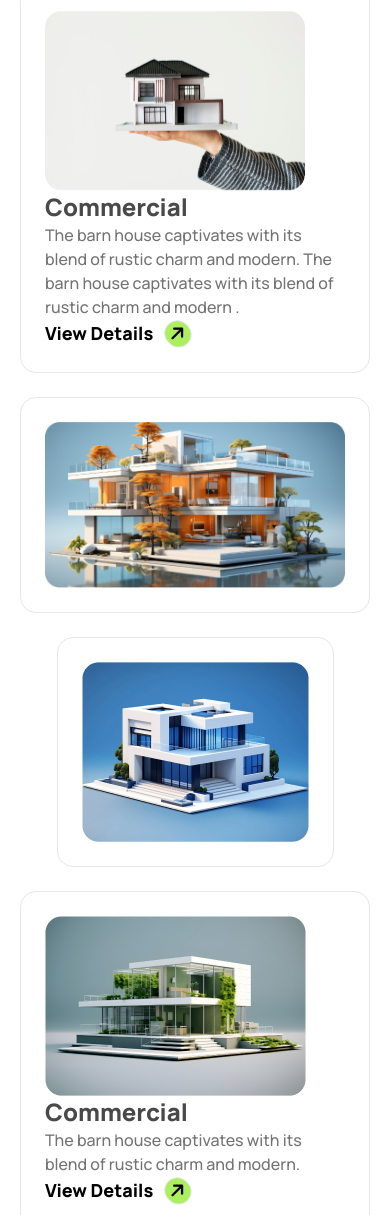
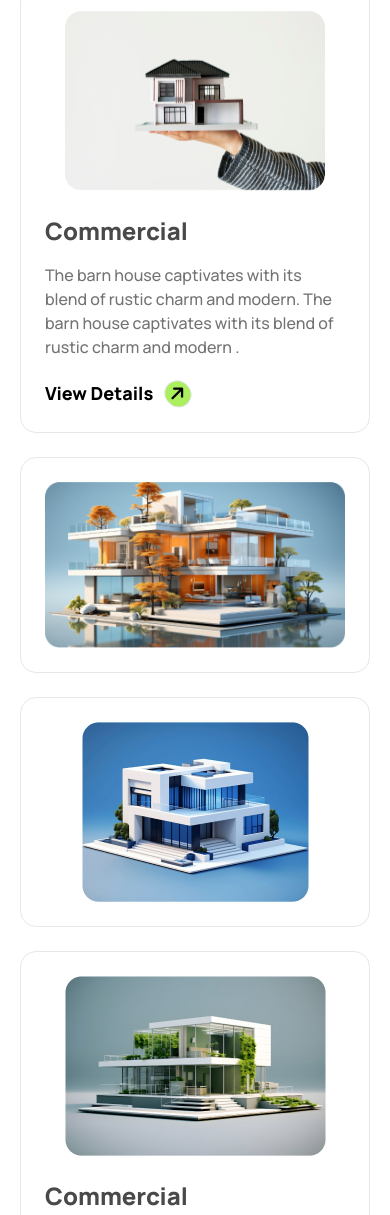
Before and after one commit to Rza-O/rinterio-landing-tailwind-daisyui, a plain HTML site: page index.html in a window 390 px wide. Shown: the part 4238-5453 px from the top of the page. Drawn offline with nearby package versions, Linux system fonts and the light colour scheme.

Commit message:
Portfolio section corrected

```diff
--- a/index.html
+++ b/index.html
@@ -244,10 +244,10 @@
                 <!-- Card 1 -->
                  <div class="border rounded-2xl p-6 lg:col-span-6">
                     <div class="lg:flex gap-6">
-                        <img src="./assets/img1.png" alt="">
-                        <div>
-                            <h2 class="text-[#494949] text-2xl font-extrabold">Commercial</h2>
-                            <p class="font-medium text-[#737373]">The barn house captivates with its blend of rustic charm and modern. The barn house captivates with its blend of rustic charm and modern .</p>
+                        <img class="mx-auto mb-6" src="./assets/img1.png" alt="">
+                        <div class="">
+                            <h2 class="text-[#494949] text-2xl font-extrabold mb-4">Commercial</h2>
+                            <p class="font-medium text-[#737373] mb-5">The barn house captivates with its blend of rustic charm and modern. The barn house captivates with its blend of rustic charm and modern .</p>
                             <a class="bg-white text-black rounded-3xl font-extrabold text-lg mx-auto">
                                 View Details
                                 <i class="fa-solid fa-arrow-right ml-2 bg-[#ABEF5F] text-black border rounded-full p-1 -rotate-45"></i>
@@ -260,16 +260,16 @@
                     <img src="./assets/img2.png" alt="">
                  </div>
                 <!-- Card 3 -->
-                 <div class="border rounded-2xl p-6 lg:col-span-2 mx-auto">
-                    <img src="./assets/img3.png" alt="">
+                 <div class="border rounded-2xl w-full p-6 lg:col-span-2 mx-auto">
+                    <img class="mx-auto" src="./assets/img3.png" alt="">
                  </div>
                 <!-- Card 4 -->
                  <div class="border rounded-2xl p-6 lg:col-span-5">
                     <div class="lg:flex gap-6">
-                        <img src="./assets/img4.png" alt="">
+                        <img class="mx-auto mb-6" src="./assets/img4.png" alt="">
                         <div>
-                            <h2 class="text-[#494949] text-2xl font-extrabold">Commercial</h2>
-                            <p class="font-medium text-[#737373]">The barn house captivates with its blend of rustic charm and modern.</p>
+                            <h2 class="text-[#494949] text-2xl font-extrabold mb-4">Commercial</h2>
+                            <p class="font-medium text-[#737373] mb-5">The barn house captivates with its blend of rustic charm and modern.</p>
                             <a class="bg-white text-black rounded-3xl font-extrabold text-lg mx-auto">
                                 View Details
                                 <i class="fa-solid fa-arrow-right ml-2 bg-[#ABEF5F] text-black border rounded-full p-1 -rotate-45"></i>
@@ -278,8 +278,8 @@
                     </div>
                  </div>
                 <!-- Card 5 -->
-                 <div class="border rounded-2xl p-6 sm:w-full sm:h-full lg:col-span-2 mx-auto">
-                    <img class="" src="./assets/img5.png" alt="">
+                 <div class="border rounded-2xl p-6 w-full lg:col-span-2 mx-auto">
+                    <img class="mx-auto" src="./assets/img5.png" alt="">
                  </div>
              </div>
         </section>
```
